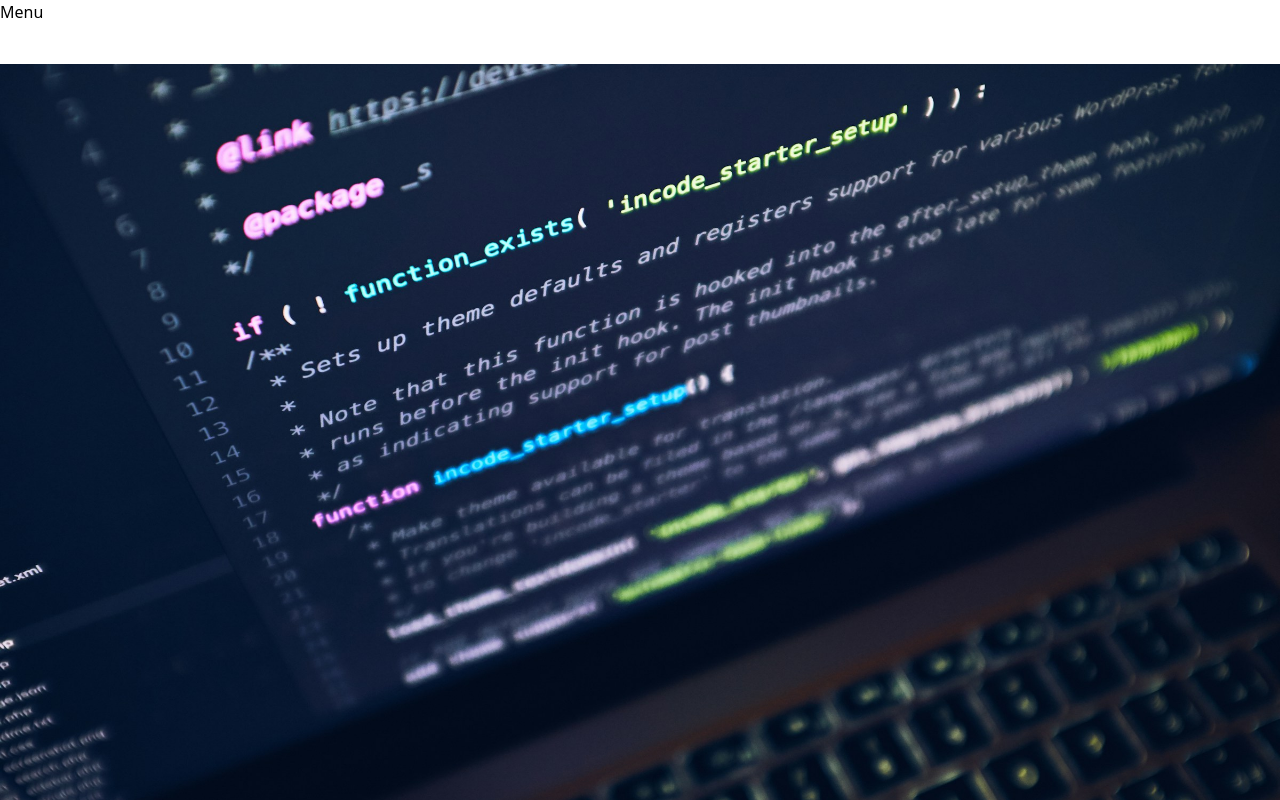
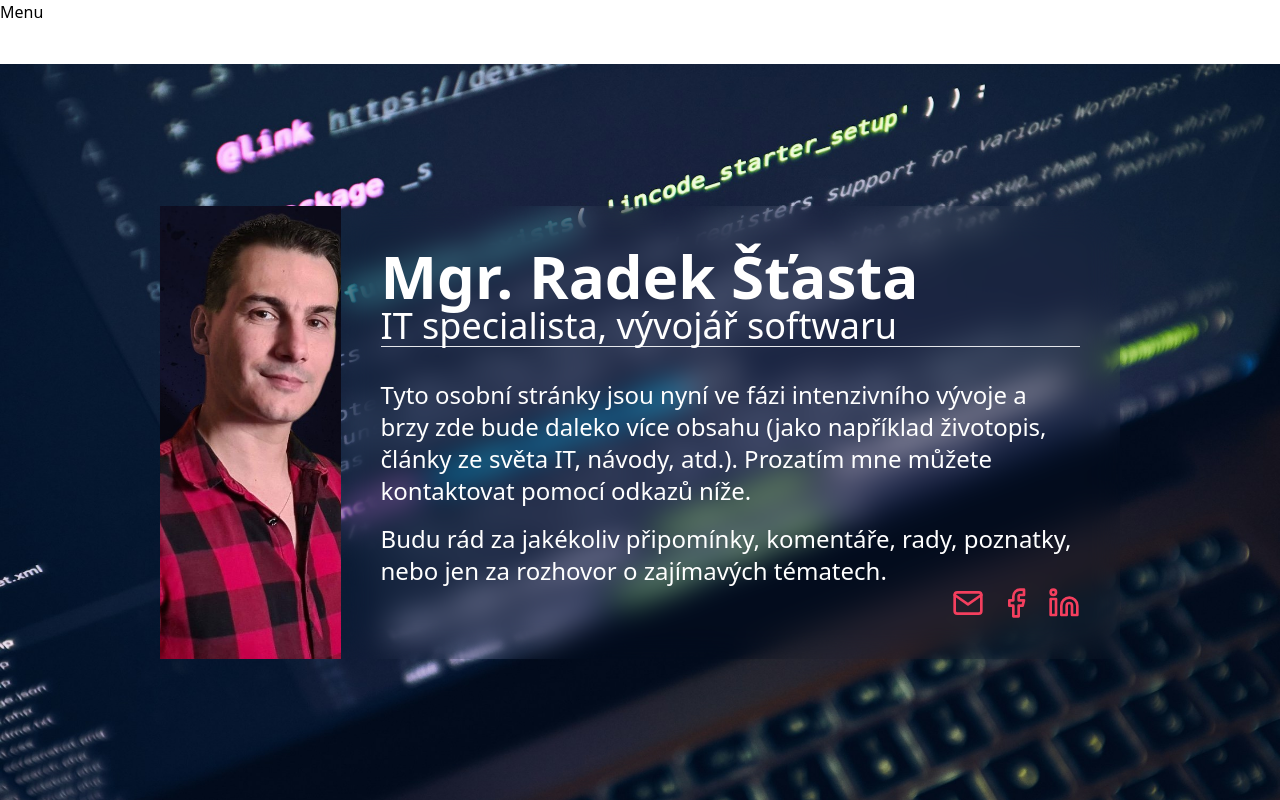
Before and after one commit to radek-stasta/radek-stasta.github.io, an Angular app: page / in a window 1280 px wide. Built offline with nearby package versions, Linux system fonts and the light colour scheme.

Commit message:
Updated home page

```diff
--- a/src/components/home/home.component.html
+++ b/src/components/home/home.component.html
@@ -1 +1,88 @@
-<div #mainDiv class="bg-cover bg-code-background"></div>
+<div #mainDiv class="bg-cover bg-code-background">
+  <div class="flex size-full place-content-center items-center">
+    <div class="flex w-3/4">
+      <div class="flex">
+        <img
+          class="object-cover"
+          ngSrc="/img/myself.jpg"
+          alt="Radek Šťasta"
+          height="793"
+          width="597"
+        />
+      </div>
+      <div class="col-span-2 backdrop-blur-lg flex flex-col text-white p-10">
+        <div>
+          <div class="font-bold text-6xl">Mgr. Radek Šťasta</div>
+          <div class="text-4xl">IT specialista, vývojář softwaru</div>
+          <hr class="w-full" />
+        </div>
+        <div class="flex-1 mt-8">
+          <div class="text-2xl">
+            Tyto osobní stránky jsou nyní ve fázi intenzivního vývoje a brzy zde
+            bude daleko více obsahu (jako například životopis, články ze světa
+            IT, návody, atd.). Prozatím mne můžete kontaktovat pomocí odkazů
+            níže.
+          </div>
+          <div class="text-2xl mt-4">
+            Budu rád za jakékoliv připomínky, komentáře, rady, poznatky, nebo
+            jen za rozhovor o zajímavých tématech.
+          </div>
+          <div></div>
+        </div>
+        <div class="flex flex-row gap-4 self-end">
+          <a href="mailto:rstasta@icloud.com">
+            <svg
+              class="h-8 w-8 text-rose-500"
+              viewBox="0 0 24 24"
+              fill="none"
+              stroke="currentColor"
+              stroke-width="2"
+              stroke-linecap="round"
+              stroke-linejoin="round"
+            >
+              <path
+                d="M4 4h16c1.1 0 2 .9 2 2v12c0 1.1-.9 2-2 2H4c-1.1 0-2-.9-2-2V6c0-1.1.9-2 2-2z"
+              />
+              <polyline points="22,6 12,13 2,6" />
+            </svg>
+          </a>
+          <a href="https://www.facebook.com/radek.stasta" target="_blank">
+            <svg
+              class="h-8 w-8 text-rose-500"
+              viewBox="0 0 24 24"
+              fill="none"
+              stroke="currentColor"
+              stroke-width="2"
+              stroke-linecap="round"
+              stroke-linejoin="round"
+            >
+              <path
+                d="M18 2h-3a5 5 0 0 0-5 5v3H7v4h3v8h4v-8h3l1-4h-4V7a1 1 0 0 1 1-1h3z"
+              />
+            </svg>
+          </a>
+          <a
+            href="https://www.linkedin.com/in/radek-%C5%A1%C5%A5asta-a7b99810a/"
+            target="_blank"
+          >
+            <svg
+              class="h-8 w-8 text-rose-500"
+              viewBox="0 0 24 24"
+              fill="none"
+              stroke="currentColor"
+              stroke-width="2"
+              stroke-linecap="round"
+              stroke-linejoin="round"
+            >
+              <path
+                d="M16 8a6 6 0 0 1 6 6v7h-4v-7a2 2 0 0 0-2-2 2 2 0 0 0-2 2v7h-4v-7a6 6 0 0 1 6-6z"
+              />
+              <rect x="2" y="9" width="4" height="12" />
+              <circle cx="4" cy="4" r="2" />
+            </svg>
+          </a>
+        </div>
+      </div>
+    </div>
+  </div>
+</div>
--- a/src/components/home/home.component.ts
+++ b/src/components/home/home.component.ts
@@ -6,11 +6,12 @@ import {
   ViewChild,
 } from '@angular/core';
 import { DataService } from '../../services/data/data.service';
+import { NgOptimizedImage } from '@angular/common';
 
 @Component({
   selector: 'app-home',
   standalone: true,
-  imports: [],
+  imports: [NgOptimizedImage],
   templateUrl: './home.component.html',
   styleUrl: './home.component.sass',
 })
```
Also changed, not shown: public/img/myself.jpg (added), 1 other file (tests, documents, lock files or other folders).
